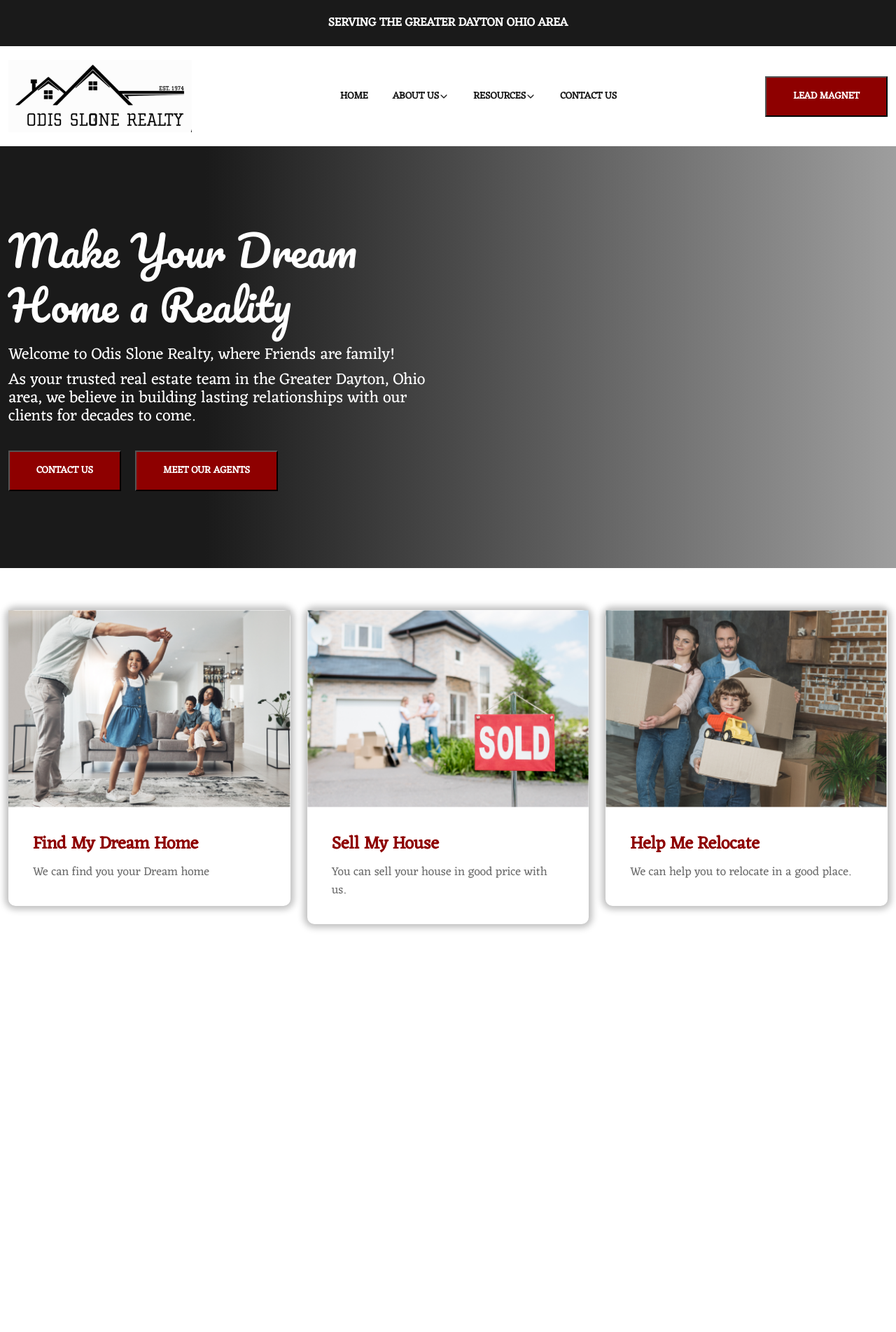
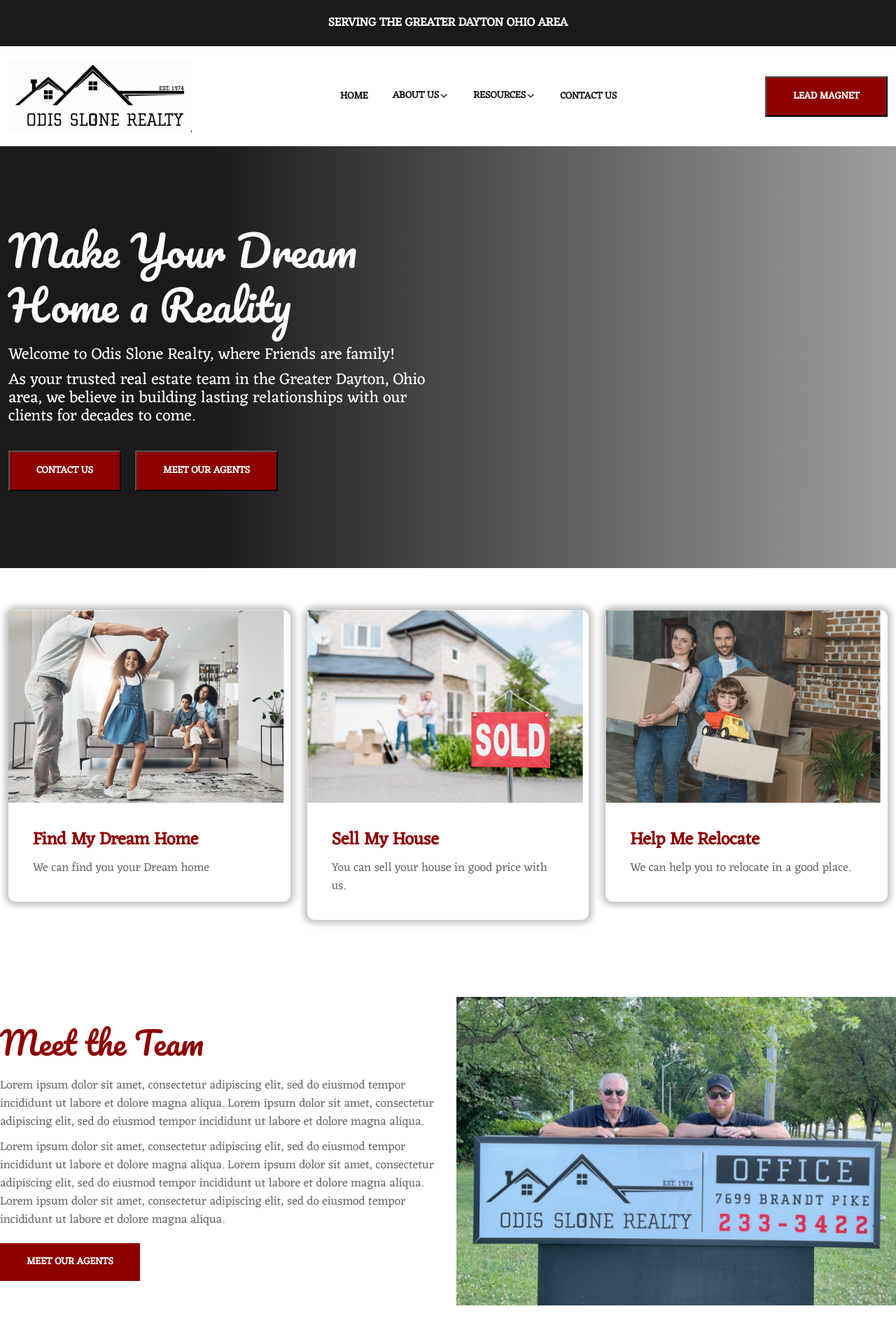
Before and after one commit to nahid-hn-kiran/omni-homes, a React (Vite) app: page / in a window 1280 px wide. Shown: the top 1904 px of the page at 70% size. Before the commit the page ends 1381 px from the top, so only its background shows below. Built offline with nearby package versions, Linux system fonts and the light colour scheme; grey boxes are pictures that could not be loaded.

Commit message:
Home page meet the team added

```diff
--- /dev/null
+++ b/src/components/CardSide/CardSide.jsx
@@ -0,0 +1,25 @@
+import { homeTeamCardImg } from "../../utils";
+
+const CardSide = (props) => {
+  const { title, description1, description2, meetTeamBtn } =
+    props?.cardSideContent;
+  return (
+    <div className="row row-cols-md-2 align-items-center">
+      <div className="col">
+        <h2 className="section-title">{title && title}</h2>
+        <p className="common-text gap-top-20">{description1 && description1}</p>
+        <p className="common-text gap-top-10">{description2 && description2}</p>
+        {meetTeamBtn && (
+          <a href="/" className="omni-primary-btn meet-agents-btn gap-top-20">
+            Meet Our Agents
+          </a>
+        )}
+      </div>
+      <div className="col omni-card-thumbnail">
+        <img src={homeTeamCardImg} alt={title} />
+      </div>
+    </div>
+  );
+};
+
+export default CardSide;
--- a/src/constants/index.js
+++ b/src/constants/index.js
@@ -1,4 +1,9 @@
-import { findMyHomeImg, helpMeRelocateImg, sellMyHouseImg } from "../utils";
+import {
+  findMyHomeImg,
+  helpMeRelocateImg,
+  homeTeamCardImg,
+  sellMyHouseImg,
+} from "../utils";
 
 // Constant Content will be exported from here
 export const homePageServices = [
@@ -21,3 +26,14 @@ export const homePageServices = [
     description: "We can help you to relocate in a good place.",
   },
 ];
+
+export const homeSideCard = {
+  id: 1,
+  img: homeTeamCardImg,
+  title: "Meet the Team",
+  description1:
+    "Lorem ipsum dolor sit amet, consectetur adipiscing elit, sed do eiusmod tempor incididunt ut labore et dolore magna aliqua. Lorem ipsum dolor sit amet, consectetur adipiscing elit, sed do eiusmod tempor incididunt ut labore et dolore magna aliqua.",
+  description2:
+    "Lorem ipsum dolor sit amet, consectetur adipiscing elit, sed do eiusmod tempor incididunt ut labore et dolore magna aliqua. Lorem ipsum dolor sit amet, consectetur adipiscing elit, sed do eiusmod tempor incididunt ut labore et dolore magna aliqua. Lorem ipsum dolor sit amet, consectetur adipiscing elit, sed do eiusmod tempor incididunt ut labore et dolore magna aliqua.",
+  meetTeamBtn: true,
+};
--- a/src/global/Header/Header.css
+++ b/src/global/Header/Header.css
@@ -16,12 +16,13 @@
   gap: 35px;
 }
 
-.main-menu a {
+.main-menu .navigation-link {
   font-size: 14px;
   line-height: 24px;
   font-weight: 600;
   color: var(--dark);
   text-transform: uppercase;
+  cursor: pointer;
 }
 
 .dropdown-items {
--- a/src/global/Header/Navbar.jsx
+++ b/src/global/Header/Navbar.jsx
@@ -12,10 +12,11 @@ const Navbar = () => {
           <div>
             <ul className="main-menu">
               <li>
-                <a href="/">Home</a>
+                <a href="/" className="navigation-link">
+                  Home
+                </a>
               </li>
-              <li>
-                <a href="/" className="dropdown-link">
+              <li className="dropdown-link navigation-link">
                 About Us
                 <IoIosArrowDown />
                 <ul className="dropdown-items">
@@ -29,10 +30,8 @@ const Navbar = () => {
                     <a href="/">Our History</a>
                   </li>
                 </ul>
-                </a>
               </li>
-              <li>
-                <a href="/" className="dropdown-link">
+              <li className="dropdown-link navigation-link">
                 Resources
                 <IoIosArrowDown />
                 <ul className="dropdown-items">
@@ -46,10 +45,11 @@ const Navbar = () => {
                     <a href="/">Magazines</a>
                   </li>
                 </ul>
-                </a>
               </li>
               <li>
-                <a href="/">Contact Us</a>
+                <a href="/" className="navigation-link">
+                  Contact Us
+                </a>
               </li>
             </ul>
           </div>
--- a/src/index.css
+++ b/src/index.css
@@ -65,6 +65,7 @@ ul {
 a {
   text-decoration: none;
   transition: 0.5s ease;
+  display: inline-block;
 }
 
 .container {
@@ -117,6 +118,7 @@ a {
 }
 
 .section-title {
+  font-family: var(--pacifico);
   font-size: 45px;
   line-height: 59px;
   color: var(--primary-red);
--- a/src/pages/Home/Home.jsx
+++ b/src/pages/Home/Home.jsx
@@ -1,11 +1,13 @@
+import CardSide from "../../components/CardSide/CardSide";
 import OmniCard from "../../components/OmniCard/OmniCard";
-import { homePageServices } from "../../constants";
+import { homePageServices, homeSideCard } from "../../constants";
 import Hero from "./Hero";
 
 const Home = () => {
   return (
     <>
       <Hero />
+      {/* Home Services Section  */}
       <div className="container">
         <div className="row row-cols-md-3 home-page-services">
           {homePageServices.map((service) => (
@@ -13,6 +15,10 @@ const Home = () => {
           ))}
         </div>
       </div>
+      {/* Meet the Team  */}
+      <div className="container py-50">
+        <CardSide cardSideContent={homeSideCard} />
+      </div>
     </>
   );
 };
--- a/src/utils/index.js
+++ b/src/utils/index.js
@@ -13,3 +13,6 @@ export const sellMyHouseImg = sellMyHouse;
 
 import helpMeRelocate from "/assets/images/help-me-relocate.jpeg";
 export const helpMeRelocateImg = helpMeRelocate;
+
+import homeTeamCard from "/assets/images/team-card.png";
+export const homeTeamCardImg = homeTeamCard;
```
Also changed, not shown: public/assets/images/team-card.png (added), src/components/CardSide/CardSide.css (added). Lines whose indentation alone changed are shown as unchanged.
